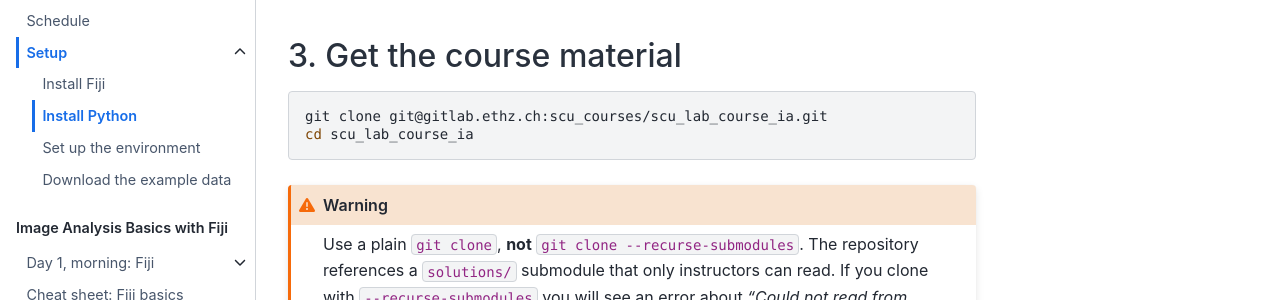
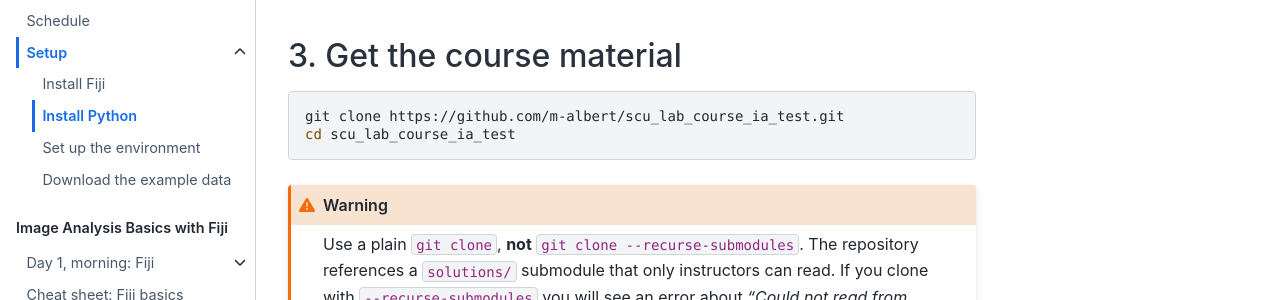
Before and after one commit to bsse-scf/lab_course_image_analysis, a Jupyter Book: the page built from book/setup/install_python.md, in a window 1280 px wide and 900 px high, scrolled down 624 px. Shown: the part 313-613 px from the top of the window. Built offline with Jupyter Book 1.0.4 settings and Sphinx 7.4.7 and the Sphinx Book theme 1.1.4, drawn with Linux system fonts in a browser that asks for light colours; pages that are not in the unit, such as notebooks, are missing from menus.

Commit message:
Point the solutions submodule and clone instructions at GitHub

````diff
--- a/book/setup/install_python.md
+++ b/book/setup/install_python.md
@@ -39,8 +39,8 @@ Or let pixi do it: `pixi global install git`.
 ## 3. Get the course material
 
 ```bash
-git clone git@gitlab.ethz.ch:scu_courses/scu_lab_course_ia.git
-cd scu_lab_course_ia
+git clone https://github.com/m-albert/scu_lab_course_ia_test.git
+cd scu_lab_course_ia_test
 ```
 
 ```{warning}
````
Also changed, not shown: AGENTS.md (+1 -1 lines), .gitmodules.
